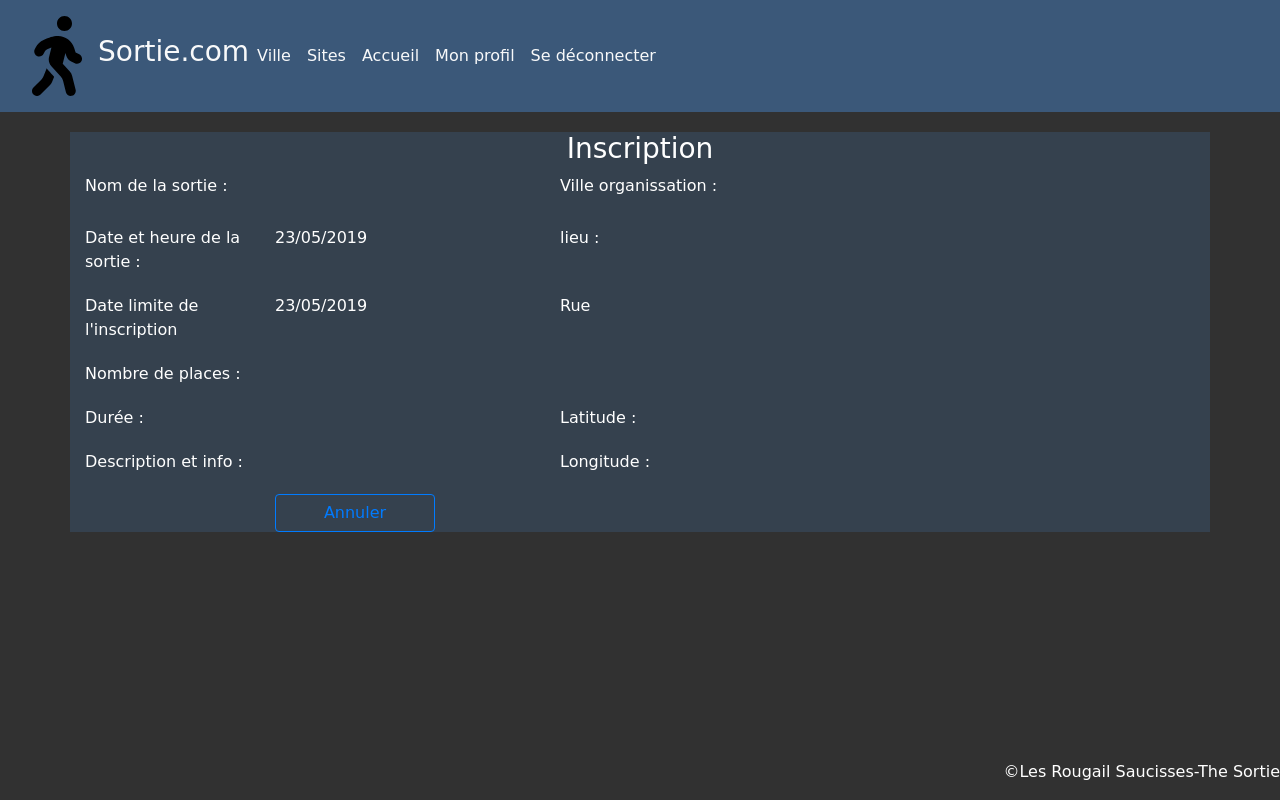
After one commit to Omasashi/the_sortie, a Symfony app: template templates/sortie/inscription_sortie.html.twig in a window 1280 px wide. The commit adds this page. Run offline with Twig, Linux system fonts and the light colour scheme; the template is opened without the code that fills it, so the values that code supplies are empty; some libraries are stand-ins or nearby versions.

Commit message:
Inscription Partielle

```diff
--- a/src/Entity/Participants.php
+++ b/src/Entity/Participants.php
@@ -83,7 +83,7 @@ class Participants implements UserInterface
     private $siteparticipant;
 
     /**
-     * @ORM\OneToOne(targetEntity="App\Entity\Inscriptions", mappedBy="paritcipant")
+     * @ORM\OneToMany(targetEntity="App\Entity\Inscriptions", mappedBy="paritcipant")
      */
     private $inscriptions;
 
--- /dev/null
+++ b/templates/sortie/inscription_sortie.html.twig
@@ -0,0 +1,56 @@
+{% extends ('layout.html.twig') %}
+ {% block title %}{{ parent() }} Inscription Sortie{% endblock %}
+{% block main %}
+    <div class="marge-bottom marge-top DIV text-white container">
+<h3 class="text-center">Inscription</h3>
+        <div CLASS="marge-bottom row">
+            <div class="col-2"><label for="">Nom de la sortie :</label></div>
+            <div class="col-2">{{ sortie.nom }}</div>
+            <div class="col-2  offset-md-1">Ville organissation :</div>
+            <div class="col-2">{{ sortie.sortieSite.nomSite }}</div>
+        </div>
+        <div CLASS="marge-bottom row">
+            <div class="col-2">Date et heure de la sortie :</div>
+            <div class="col-2">{{ sortie.dateDebut |date('d/m/Y') }}</div>
+            <div class="col-2  offset-md-1">lieu :</div>
+            <div class="col-2">{{ sortie.sortie.nomLieu }}</div>
+        </div>
+        <div CLASS="marge-bottom row">
+            <div class="col-2">Date limite de l'inscription</div>
+            <div class="col-2">{{ sortie.dateCloture |date('d/m/Y')}}</div>
+            <div class="col-2  offset-md-1">Rue</div>
+            <div class="col-2">{{ sortie.sortie.rue }}</div>
+        </div>
+        <div CLASS="marge-bottom row">
+            <div class="col-2">Nombre de places :</div>
+            <div class="col-2">{{ sortie.maxInscriptions }}</div>
+            <div class="col-2  offset-md-1"Code postal :></div>
+            <div class="col-2"></div>
+        </div>
+        <div CLASS="marge-bottom row">
+            <div class="col-2">Durée :</div>
+            <div class="col-2">{{ sortie.duree }}</div>
+            <div class="col-2  offset-md-1">Latitude :</div>
+            <div class="col-2">{{ sortie.sortie.latitude }}</div>
+        </div>
+        <div CLASS="marge-bottom row">
+            <div class="col-2">Description et info :</div>
+            <div class="col-2">{{ sortie.infosescriptions }}</div>
+            <div class="col-2  offset-md-1">Longitude :</div>
+            <div class="col-2">{{ sortie.sortie.longitude }}</div>
+        </div>
+    <div class="row marge-bottom">
+        <div class="col-2 offset-md-2">
+            <button class="btn btn-outline-primary col-12" type="reset"><a href="{{ path('home') }}">Annuler</a></button>
+        </div>
+        {% if sortie.dateCloture > "now"|date() %}
+            {{ form_start(inscriptionSortieForm) }}
+            <div class="col-2 offset-md-2">
+                {{ form_widget(inscriptionSortieForm.Enregistrer) }}
+            </div>
+            {{ form_end(inscriptionSortieForm) }}
+        {% endif %}
+    </div>
+    </div>
+
+{% endblock %}
```
Also changed, not shown: src/Controller/SortieController.php (+30 -2 lines), src/Entity/Inscriptions.php (+8 -20 lines), src/Form/InscriptionSortieType.php (added, +26 -0 lines), templates/main/home.html.twig (+4 -3 lines).
